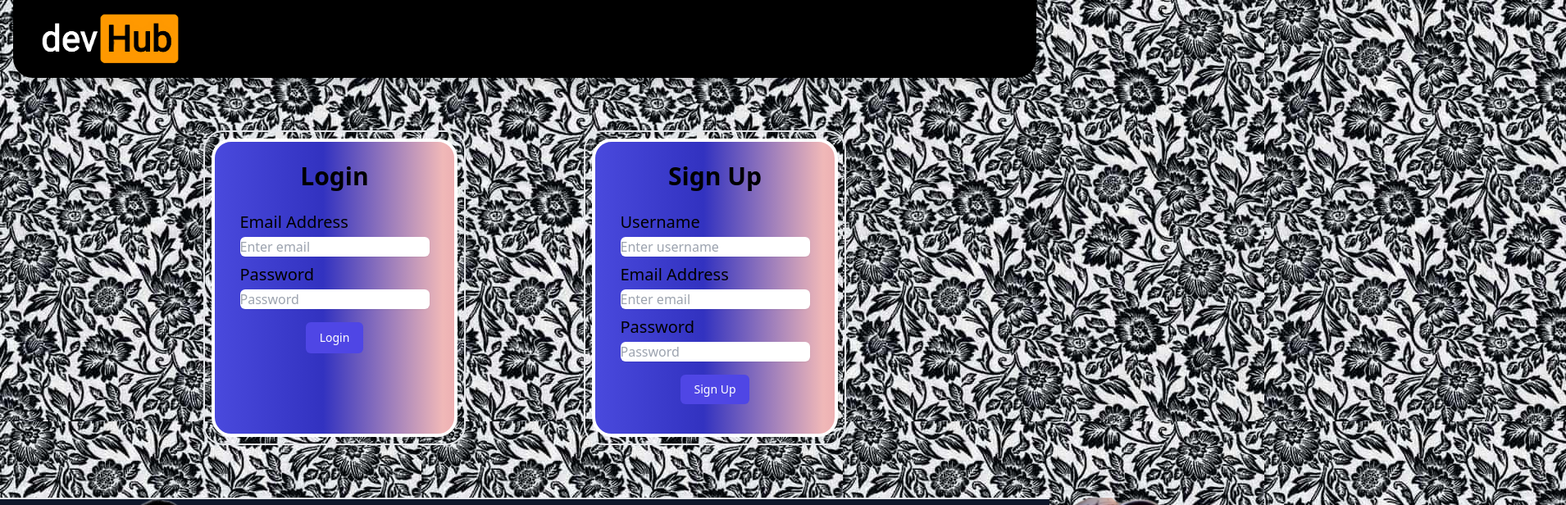
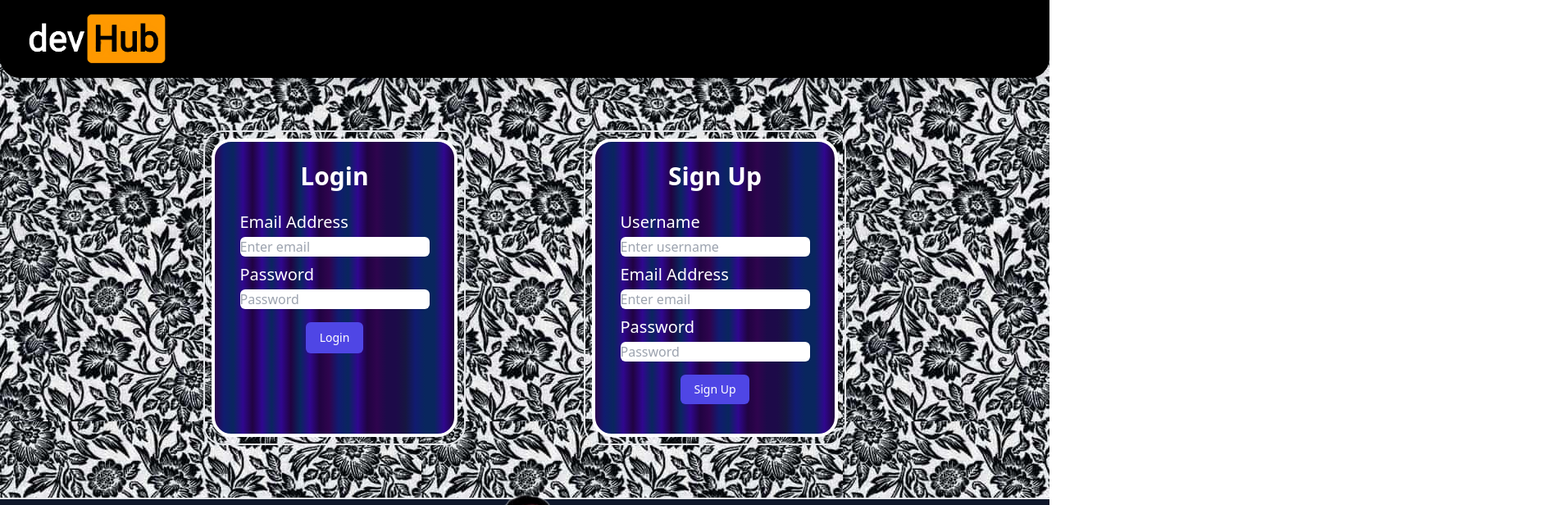
Before and after one commit to Tyler-KD/MyTypeOfDev, a React (Vite) app in the folder client/: page / in a window 1280 px wide. Shown: the top 616 px of the page at 82% size, 1910 px wide, since content can reach past the window. Built offline with nearby package versions, Linux system fonts and the light colour scheme.

Commit message:
Landing Page officially done

```diff
--- a/client/index.html
+++ b/client/index.html
@@ -7,7 +7,7 @@
 
     <title>devHub</title>
   </head>
-  <body class="bg-slate-600 bg-[url('/src/assets/BG/Floral1.jpg')]">
+  <body>
     <div id="root"></div>
     <script type="module" src="/src/main.jsx"></script>
   </body>
--- a/client/src/components/Header.jsx
+++ b/client/src/components/Header.jsx
@@ -3,7 +3,7 @@ import Navbar from "./Navbar";
 // Header component styles the header and links the Navbar component
 const Header = () => {
     return (
-        <header className="sm:px-4 mx-auto max-w-[1600px]">
+        <header className="flex-grow mx-auto max-w-[1600px]">
 
             <Navbar />
         </header>
--- a/client/src/components/LoginForm.jsx
+++ b/client/src/components/LoginForm.jsx
@@ -49,20 +49,20 @@ const LoginForm = (props) => {
                 </p>
             ) : (
 
-                    <form id="dropDown" onSubmit={handleSubmit} className="flex flex-col items-center w-1/4 h-full p-2 rounded-3xl border-2 animate-dropin1" >
+                    <form id="dropDown" onSubmit={handleSubmit} className="flex flex-col items-center text-white w-1/4 h-full p-2 rounded-3xl border-2 animate-dropin1" >
                         <div className="flex flex-col items-center animate-gradient animated-background w-full h-full rounded-3xl border-white border-4">
 
                         <h2 className='text-center font-bold mb-6 mt-6 text-3xl'>Login</h2>
                             <div className="mb-2">
                                 <label className="block text-xl">Email Address</label>
                                 <input type="email" name="email" placeholder="Enter email" value={formState.email} onChange={handleChange}
-                                className="mt-1 block w-full rounded-md border-gray-300 shadow-sm" />
+                                className="mt-1 block w-full rounded-md text-black border-gray-300 shadow-sm" />
                             </div>
 
                         <div className="mb-2">
                             <label className="block text-xl">Password</label>
                             <input type="password" name="password" placeholder="Password" value={formState.password} onChange={handleChange}
-                            className="mt-1 block w-full rounded-md border-r-gray-300 shadow-sm" />
+                            className="mt-1 block w-full rounded-md text-black border-r-gray-300 shadow-sm" />
                         </div>
 
                         <button type="submit" className="mt-2 px-4 py-2 border border-transparent text-sm font-medium rounded-md text-white bg-indigo-600
--- a/client/src/components/SignupForm.jsx
+++ b/client/src/components/SignupForm.jsx
@@ -46,25 +46,25 @@ const SignupForm = () => {
                     <Link to='/createprofile'></Link>
                 </p>
             ) : (
-                <form onSubmit={handleSubmit} className="flex flex-col items-center w-1/4 h-full p-2 rounded-3xl border-2 ms-36 animate-dropin1">
+                <form onSubmit={handleSubmit} className="flex flex-col items-center text-white w-1/4 h-full p-2 rounded-3xl border-2 ms-36 animate-dropin1">
                     <div className="flex flex-col items-center animate-gradient animated-background w-full h-full rounded-3xl border-white border-4">
                     <h2 className='text-center font-bold mb-6 mt-6 text-3xl'>Sign Up</h2>
                     <div className="mb-2">
                         <label className="block text-xl">Username</label>
                         <input type="text" name="username" placeholder="Enter username" value={formState.username} onChange={handleChange}
-                            className="mt-1 block w-full rounded-md border-gray-300 shadow-sm" />
+                            className="mt-1 block w-full rounded-md text-black border-gray-300 shadow-sm" />
                     </div>
 
                     <div className="mb-2">
                         <label className="block text-xl">Email Address</label>
                         <input type="email" name="email" placeholder="Enter email" value={formState.email} onChange={handleChange}
-                            className="mt-1 block w-full rounded-md border-gray-300 shadow-sm" />
+                            className="mt-1 block w-full rounded-md text-black border-gray-300 shadow-sm" />
                     </div>
 
                     <div className="mb-2">
                         <label className="block text-xl">Password</label>
                         <input type="password" name="password" placeholder="Password" value={formState.password} onChange={handleChange}
-                            className="mt-1 block w-full rounded-md border-gray-300 shadow-sm" />
+                            className="mt-1 block w-full rounded-md text-black border-gray-300 shadow-sm" />
                     </div>
                     <button type="submit" className="mt-2 px-4 py-2 border-transparent text-sm font-medium rounded-md text-white bg-indigo-600
                     hover:bg-indigo-700 focus:outline-none focus:ring-2 focus:ring-offset-2 focus:ring-indigo-500 hover:scale-125 ease-in-out">
--- a/client/src/index.css
+++ b/client/src/index.css
@@ -2,16 +2,89 @@
 @tailwind components;
 @tailwind utilities;
 
+body { background-image: url('/src/assets/BG/Floral1.jpg') }
+
 .animated-background {
     background: linear-gradient(
         to right,
-        rgb(198, 151, 231),
-        rgb(76, 76, 224),
-        rgb(50, 50, 192),
-        rgb(240, 184, 184),
-        rgb(209, 109, 126),
-        rgb(194, 72, 93),
-        rgb(198, 151, 231)
+        rgb(29, 10, 73),
+        rgb(22, 22, 65),
+        rgb(17, 27, 112),
+        rgb(9, 38, 94),
+        rgb(9, 38, 94),
+        rgb(48, 7, 143),
+        rgb(32, 3, 65),
+        rgb(47, 4, 78),
+        rgb(17, 27, 112),
+        rgb(9, 38, 94),
+        rgb(48, 7, 143),
+        rgb(32, 3, 65),
+        rgb(48, 7, 143),
+        rgb(32, 3, 65),
+        rgb(47, 4, 78),
+        rgb(17, 27, 112),
+        rgb(9, 38, 94),
+        rgb(48, 7, 143),
+        rgb(32, 3, 65),
+        rgb(47, 4, 78),
+        rgb(17, 27, 112),
+        rgb(9, 38, 94),
+        rgb(48, 7, 143),
+        rgb(32, 3, 65),
+        rgb(48, 7, 143),
+        rgb(9, 38, 94),
+        rgb(48, 7, 143),
+        rgb(32, 3, 65),
+        rgb(9, 38, 94),
+        rgb(48, 7, 143),
+        rgb(32, 3, 65),
+        rgb(47, 4, 78),
+        rgb(17, 27, 112),
+        rgb(9, 38, 94),
+        rgb(48, 7, 143),
+        rgb(32, 3, 65),
+        rgb(47, 4, 78),
+        rgb(29, 10, 73),
+        rgb(29, 10, 73),
+        rgb(22, 22, 65),
+        rgb(17, 27, 112),
+        rgb(9, 38, 94),
+        rgb(9, 38, 94),
+        rgb(48, 7, 143),
+        rgb(32, 3, 65),
+        rgb(47, 4, 78),
+        rgb(17, 27, 112),
+        rgb(9, 38, 94),
+        rgb(48, 7, 143),
+        rgb(32, 3, 65),
+        rgb(48, 7, 143),
+        rgb(32, 3, 65),
+        rgb(47, 4, 78),
+        rgb(17, 27, 112),
+        rgb(9, 38, 94),
+        rgb(48, 7, 143),
+        rgb(32, 3, 65),
+        rgb(47, 4, 78),
+        rgb(17, 27, 112),
+        rgb(9, 38, 94),
+        rgb(48, 7, 143),
+        rgb(32, 3, 65),
+        rgb(48, 7, 143),
+        rgb(9, 38, 94),
+        rgb(48, 7, 143),
+        rgb(32, 3, 65),
+        rgb(9, 38, 94),
+        rgb(48, 7, 143),
+        rgb(32, 3, 65),
+        rgb(47, 4, 78),
+        rgb(17, 27, 112),
+        rgb(9, 38, 94),
+        rgb(48, 7, 143),
+        rgb(32, 3, 65),
+        rgb(47, 4, 78),
+        rgb(29, 10, 73)
+
+
 
 
         );
--- a/client/src/pages/CreateProfile.jsx
+++ b/client/src/pages/CreateProfile.jsx
@@ -63,15 +63,18 @@ const CreateProfile = () => {
 
     return (
 
-            <div className="flex flex-col items-center justify-center min-h-screen">
+        <div className="flex flex-col items-center ">
 
+            <div className="bg-blue-500">
                 <h1 className="text-4xl font-bold mb-8 bg-blue-500">Create your Profile</h1>
 
                 {isSubmitted ? (
                     <p>Success! {' '}
                     <NavLink to="/profile">Go to Profile</NavLink>
                     </p>
+
                 ) : (
+
                 <form className="w-full max-w-sm" onSubmit={handleSubmit}>
 
                     <label className="block mb-4">
@@ -102,11 +105,18 @@ const CreateProfile = () => {
                             placeholder="Enter image URL"
                             />
                     </label>
+
                     {image && <img className="mt-4 rounded" src={image} alt="Profile Preview" />}
                         <button type="submit" className="mt-4 px-4 py-2 rounded text-white bg-indigo-500 hover:bg-indigo-600 focus:outline-none">
                             Submit</button>
+
                 </form>
+
                 )}
+
+            </div>
+
+
         </div>
     );
 };
--- a/client/src/pages/LandingPage.jsx
+++ b/client/src/pages/LandingPage.jsx
@@ -1,11 +1,7 @@
 // LandingPage.js
 import LoginForm from '../components/LoginForm.jsx';
 import SignupForm from '../components/SignupForm.jsx';
-import Yash1 from '../assets/PEOPLE/Yash1.png';
-import Brandon1 from '../assets/PEOPLE/Brandon1.png';
-import Ella1 from '../assets/PEOPLE/Ella1.png';
-import Julian1 from '../assets/PEOPLE/Julian1.png';
-import Tyler1 from '../assets/PEOPLE/Tyler1.png';
+
 
 const LandingPage = () => {
     return (
@@ -14,7 +10,7 @@ const LandingPage = () => {
 
 
 
-        <div className='flex-column mt-16'>
+        <div className='w-auto flex-column mt-16'>
 
 
             <div className='flex h-96 justify-center items-center'>
@@ -22,22 +18,7 @@ const LandingPage = () => {
                 <SignupForm />
             </div>
 
-            <div className='flex bg-slate-900 border-t-2 mt-16'>
 
-                <img src={Tyler1} alt="Tyler" className='animate-bounce2'/>
-                <img src={Ella1} alt="Ella" className='animate-bounce4'/>
-                <img src={Brandon1} alt="Brandon" className='animate-bounce3'/>
-                <img src={Julian1} alt="Julian" className='animate-bounce4'/>
-                <img src={Yash1} alt="Yashraj" className='animate-bounce2'/>
-
-            </div>
-            <div className='flex-col items-center space-x-72 bg-black text-white text-center text-4xl border-y-4 py-1'>
-            <p1>Tyler</p1>
-            <p1>Ella</p1>
-            <p1>Brandon</p1>
-            <p1>Julian</p1>
-            <p1>Yash</p1>
-            </div>
         </div>
 
     );
--- a/client/tailwind.config.js
+++ b/client/tailwind.config.js
@@ -21,7 +21,7 @@ module.exports = {
         "slidein1": "slidein .4s linear",
         "slidein2": "slideinR .4s linear",
 
-        gradient: "gradient 20s linear infinite"
+        gradient: "gradient 15s linear infinite"
 
     },
 
```
Also changed, not shown: client/src/components/Footer.jsx (+33 -3 lines). Lines whose indentation alone changed are shown as unchanged.
